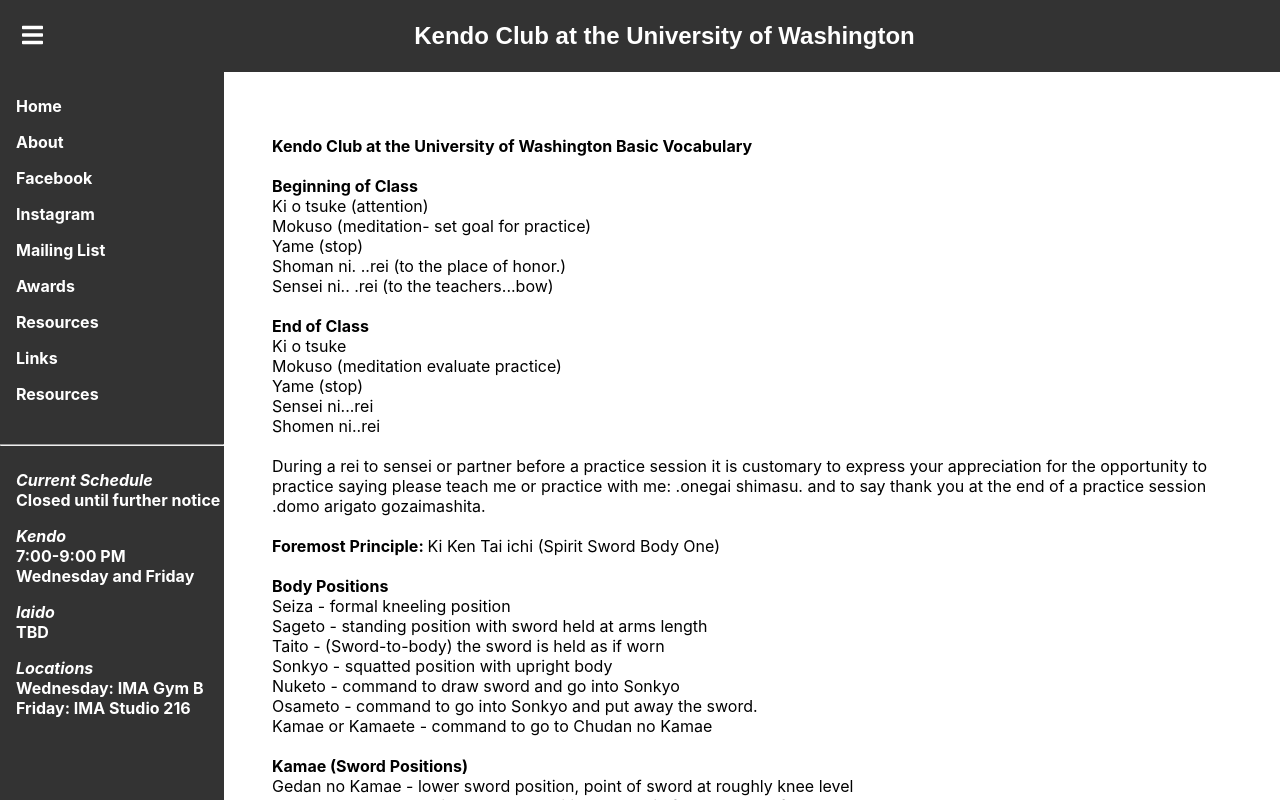
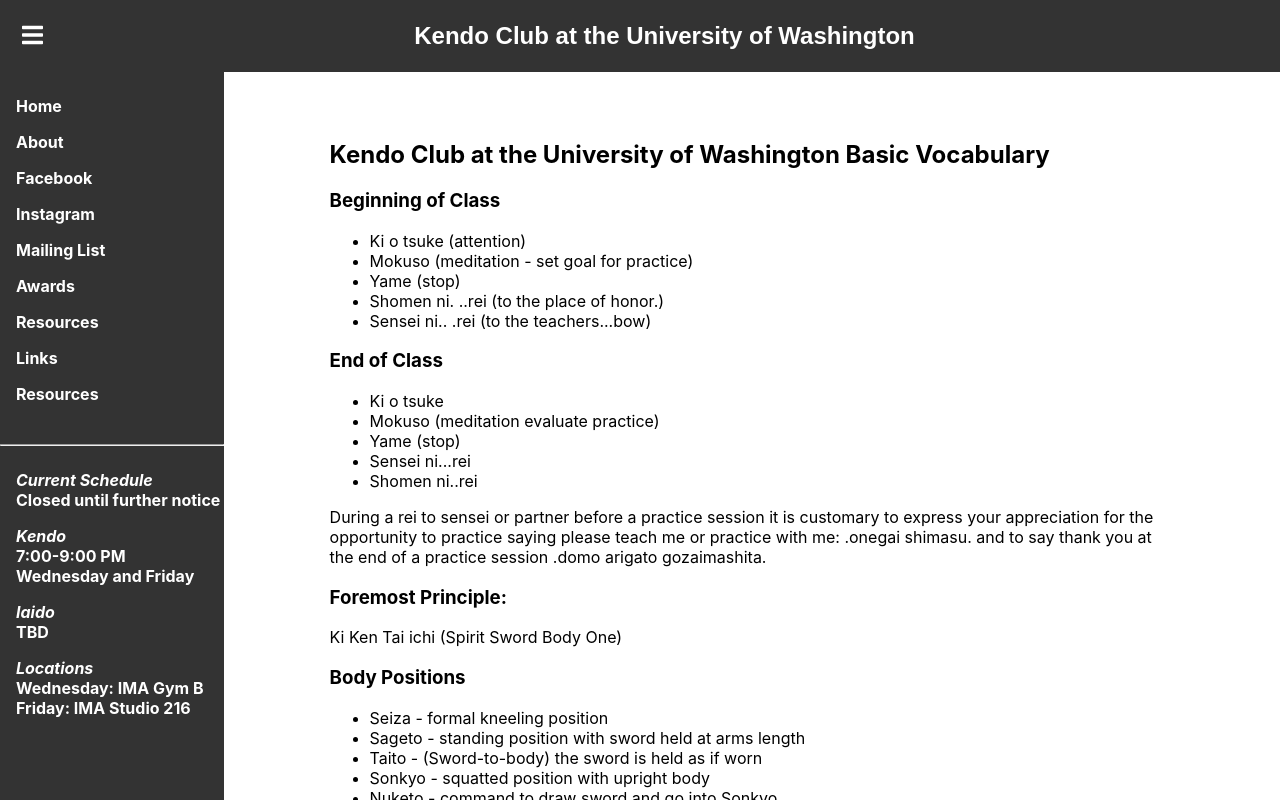
Before and after one commit to ArgentumCation/uw-kendo-website, a React (Create React App) app: page /vocab in a window 1280 px wide. Built offline with nearby package versions, Linux system fonts and the light colour scheme.

Commit message:
Updated vocab + styling

```diff
--- a/src/App.tsx
+++ b/src/App.tsx
@@ -77,9 +77,10 @@
                   <Route path="/vocab" exact component={Vocab}/>
                   <Route path="/etiquette" exact component={Etiquette}/>
                   <Route path="/links" exact component={Links}/>
-                  <Route path="/taikai-videos" exact component={Links}/>
-                  <Route path="/practices" exact component={Links}/>
-                  <Route path="/pictures" exact component={Links}/>
+                  { // <Route path="/taikai-videos" exact component={Taikai}/>
+                  // <Route path="/practices" exact component={Practices}/>
+                  // <Route path="/pictures" exact component={Pictures}/>
+                  }
                   <Route component={NotFound}/>
               </Switch>
           </main>
--- a/src/Pages/Vocab/Vocab.tsx
+++ b/src/Pages/Vocab/Vocab.tsx
@@ -1,71 +1,136 @@
-import {FunctionComponent} from "react";
+import { FunctionComponent } from "react";
 import React from "react";
 
 const WarmUp: FunctionComponent = () => {
-    return <div><p>
-        <strong><b>Kendo Club at the University of Washington Basic Vocabulary</b><br /></strong>
-        <br />
+    return <div>
+        <h2>Kendo Club at the University of Washington Basic Vocabulary</h2>
+        <h3>Beginning of Class</h3>
+        <ul>
+            <li>Ki o tsuke (attention)</li>
+            <li>Mokuso (meditation - set goal for practice)</li>
+            <li>Yame (stop)</li>
+            <li>Shomen ni. ..rei (to the place of honor.)</li>
+            <li>Sensei ni.. .rei (to the teachers...bow)</li>
 
-        <b>Beginning of Class<br /></b>
-Ki o tsuke (attention)<br />
-Mokuso (meditation- set goal for practice)<br />
-Yame (stop)<br />
-Shoman ni. ..rei (to the place of honor.)<br />
-Sensei ni.. .rei (to the teachers...bow)<br />
-        <br />
+        </ul>
+        <h3>End of Class</h3>
+        <ul>
+            <li>Ki o tsuke</li>
+            <li>Mokuso (meditation evaluate practice)</li>
+            <li>Yame (stop)</li>
+            <li>Sensei ni...rei</li>
+            <li>Shomen ni..rei</li>
 
-        <b>End of Class<br /></b>
-Ki o tsuke<br />
-Mokuso (meditation evaluate practice)<br />
-Yame (stop)<br />
-Sensei ni...rei<br />
-Shomen ni..rei<br />
-        <br />
+        </ul>
+        <p>During a rei to sensei or partner before a practice session it is customary to express your appreciation for the opportunity to practice saying please teach me or practice with me: .onegai shimasu. and to say thank you at the end of a practice session .domo arigato gozaimashita.</p>
+        <h3>Foremost Principle:</h3>
+        <p>Ki Ken Tai ichi (Spirit Sword Body One)</p>
+        <h3>Body Positions </h3>
+        <ul>
+            <li>Seiza - formal kneeling position</li>
+            <li>Sageto - standing position with sword held at arms length</li>
+            <li>Taito - (Sword-to-body) the sword is held as if worn</li>
+            <li>Sonkyo - squatted position with upright body</li>
+            <li>Nuketo - command to draw sword and go into Sonkyo</li>
+            <li>Osameto - command to go into Sonkyo and put away the sword.</li>
+            <li>Kamae or Kamaete - command to go to Chudan no Kamae</li>
 
-During a rei to sensei or partner before a practice session it is customary to express your
-appreciation for the opportunity to practice saying please teach me or practice with me: .onegai
-shimasu. and to say thank you at the end of a practice session .domo arigato gozaimashita.<br />
-        <br />
+        </ul>
+        <h3>Kamae (Sword Positions)  </h3>
+        <ul>
+            <li>Gedan no Kamae - lower sword position, point of sword at roughly knee level</li>
+            <li>Chudan no Kamae - middle sword position, sword in front at level of throat</li>
+            <li>Jodan no Kamae - upper sword position, sword held above head back at 45 degrees.</li>
+            <li>Toma- “long distance.” In this position, the two shinai are barely touching.</li>
+            <li>Issoku ito no maai- “one step, one sword distance.” In this position, the two shinai make contact with one another in </li>
+            <li>the center of the jinbu.</li>
+            <li>Chikaima- “close distance.” In this position, the two shinai make contact with one another at the nakayui.
+Uchima- “strike distance.” In this position, both senshi are the proper distance away from one another to make an attack.</li>
 
-        <b>Foremost Principle: </b>Ki Ken Tai ichi (Spirit Sword Body One)<br />
-        <br />
+        </ul>
+        <h3>Uchi (strikes) </h3>
+        <ul>
+            <li>Kote -a strike to the wrist</li>
+            <li>Men -a strike to the head</li>
+            <li>Shomen -a strike to the center of the forehead</li>
+            <li>Sayu men -a strike to the either side of the top of the forehead</li>
+            <li>Do -a strike to the body</li>
 
-        <b>Body Positions <br /></b>
-Seiza - formal kneeling position<br />
-Sageto - standing position with sword held at arms length<br />
-Taito - (Sword-to-body) the sword is held as if worn<br />
-Sonkyo - squatted position with upright body<br />
-Nuketo - command to draw sword and go into Sonkyo<br />
-Osameto - command to go into Sonkyo and put away the sword.<br />
-Kamae or Kamaete - command to go to Chudan no Kamae<br />
-        <br />
+        </ul>
+        <h3>Counting </h3>
+        <ul>
+            <li>Ichi (一) one </li>
+            <li>Ni (二) two</li>
+            <li>San (三) three</li>
+            <li>Shi (四) four</li>
+            <li>Go (五) five</li>
+            <li>Roku (六) six</li>
+            <li>Sichi (七) seven</li>
+            <li>Hachi (八) eight</li>
+            <li>Kyu (九) nine</li>
+            <li>Ju (十) ten</li>
 
-        <b>Kamae (Sword Positions)  <br /></b>
-Gedan no Kamae - lower sword position, point of sword at roughly knee level<br />
-Chudan no Kamae - middle sword position, sword in front at level of throat<br />
-Jodan no Kamae - upper sword position, sword held above head back at 45 degrees.<br />
-        <br />
+        </ul>
+        <h3>Additional Terms </h3>
+        <ul>
+            <li>Kiai - Spirited yell</li>
+            <li>Renzoku - continuous</li>
+            <li>Waza - techniques</li>
+            <li>Bokken or bokuto - wooden sword</li>
+            <li>Shinai - bamboo sword</li>
+            <li>Tsuba - the hand-guard on the sword</li>
+            <li>Tsuka - the sword handle</li>
+            <li>Kissaki - the sword tip</li>
+            <li>Zanshin- awareness of opponent upon completion of the attack; follow through.</li>
+            <li>Tsubazeriai- “tsuba-to-tsuba,” close position for hiki waza
+Taiatari- body check after tsubazeriai</li>
 
-        <b>Uchi (strikes) <br /></b>
-Kote -a strike to the wrist<br />
-Men -a strike to the head<br />
-Shomen -a strike to the center of the forehead<br />
-Sayu men -a strike to the either side of the top of the forehead<br />
-Do -a strike to the body<br />
-        <br />
+        </ul>
+        <h3>Uniform and Bogu</h3>
+        <ul>
+            <li>Kendogi- Indigo jacket worn during practice, worn underneath hakama</li>
+            <li>Hakama- divided, indigo skirt with five pleats, representing the five virtues Jin-Gi-Rei-Chi-Shin, with the back of the hakama representing sincerity (Makoto)</li>
+            <li>Bogu- Armor worn during training</li>
 
-        <b>Counting <br /></b>
-I) Ichi 2) Ni 3) San 4) Shi 5) Go 6) Roku 7) Shichi 8) Hachi 9) Ku 10) Ju<br />
-Additional Terms <br />
-Kiai - Spirited yell<br />
-Renzoku - continuous<br />
-Waza - techniques<br />
-Bokken or bokuto - wooden sword<br />
-Shinai - bamboo sword<br />
-Tsuba - the hand-guard on the sword<br />
-Tsuka - the sword handle<br />
-Kissaki - the sword tip<br />
-    </p>
+        </ul>
+        <ul>
+            <li>Men- armored helmet for protecting the face and head</li>
+            <li>Kote- padded gloves for protecting the wrists and hands</li>
+            <li>Dou- plate-chest armor for protecting upper body</li>
+            <li>Tare- padded apron for protecting hips and groin</li>
+            <li>Himo- cords used to tighten the bogu
+Tenugui- head towel/cloth worn during training to contain sweat</li>
+
+        </ul>
+        <h3>Shinai Parts</h3>
+        <ul>
+            <li>Sakigawa- leather tip of the shinai</li>
+            <li>Nakayui- Leather strip tied around the the first third of the shinai, or the monouchi</li>
+            <li>Monouchi - first third of the shinai, the “blade”</li>
+            <li>Tsukagawa- leather grip </li>
+            <li>Tsuru- taut string facing the practitioner, represents the top of the blade</li>
+            <li>Tsuba - crossguard of the shinai</li>
+            <li>Tsubadome - the rubber piece that prevents the tsuba from moving</li>
+
+        </ul>
+        <h3>Waza</h3>
+        <ul>
+            <li>Shikake Waza- attack technique</li>
+            <li>Sutemi- the principle of which once an attack starts, the attacker commits to the attack until the end</li>
+            <li>Tobikomi Waza- attacking on your own timing when you see a clear opening (ex. Men, kote, dou, tsuki)</li>
+            <li>Hikibana Waza- attacking the opponent when they begin to retreat (ex. Hiki men, hiki gote)</li>
+            <li>Debana Waza- attacking when your opponent begins their own attack (ex. Debana men, degote)</li>
+            <li>Harai Waza- creating an opening by sweeping the opponent’s shinai to the side (ex. Harai men, Harai kote)</li>
+            <li>Osae Waza- creating an opening by pushing the opponent’s shinai to the side or down </li>
+            <li>Uchiotoshi Waza- creating an opening by knocking the opponent’s shinai down</li>
+            <li>Renzoku Waza- continuous waza used to force the opponent to break their composure</li>
+            <li>Hiki Waza- attacks moving backwards from tsubazeriai (ex. Hiki men, hiki dou, hiki gyaku-dou)</li>
+            <li>Oji Waza- counter technique</li>
+            <li>Nuki Waza- avoiding techniques, moving your body out of the way of an attack to counter (ex. Men-nuki-men)</li>
+            <li>Suriage Waza- deflecting attacks by sliding the shinai up against the opponent’s shinai (ex. Suriage men)</li>
+            <li>Kaeshi Waza- blocking the shinai on one side to counter on the other (Ex. kaeshi men)</li>
+
+        </ul>
 
 
 
--- a/src/common/Carousel/style.css
+++ b/src/common/Carousel/style.css
@@ -5,7 +5,7 @@
 
 .carousel img{
   max-width: 100%;
-  max-height: 50vmin;
+  max-height: 70vmin;
   margin-left: auto;
   margin-right: auto;
   object-fit: contain;
--- a/src/main.css
+++ b/src/main.css
@@ -3,9 +3,10 @@
   font-family: Arial, Helvetica, sans-serif;
 }
 main {
-  padding: 3em;
+  padding: 3em 10%;
   grid-area: Body;
   overflow-y: scroll;
+
 }
 
 #root {
```
